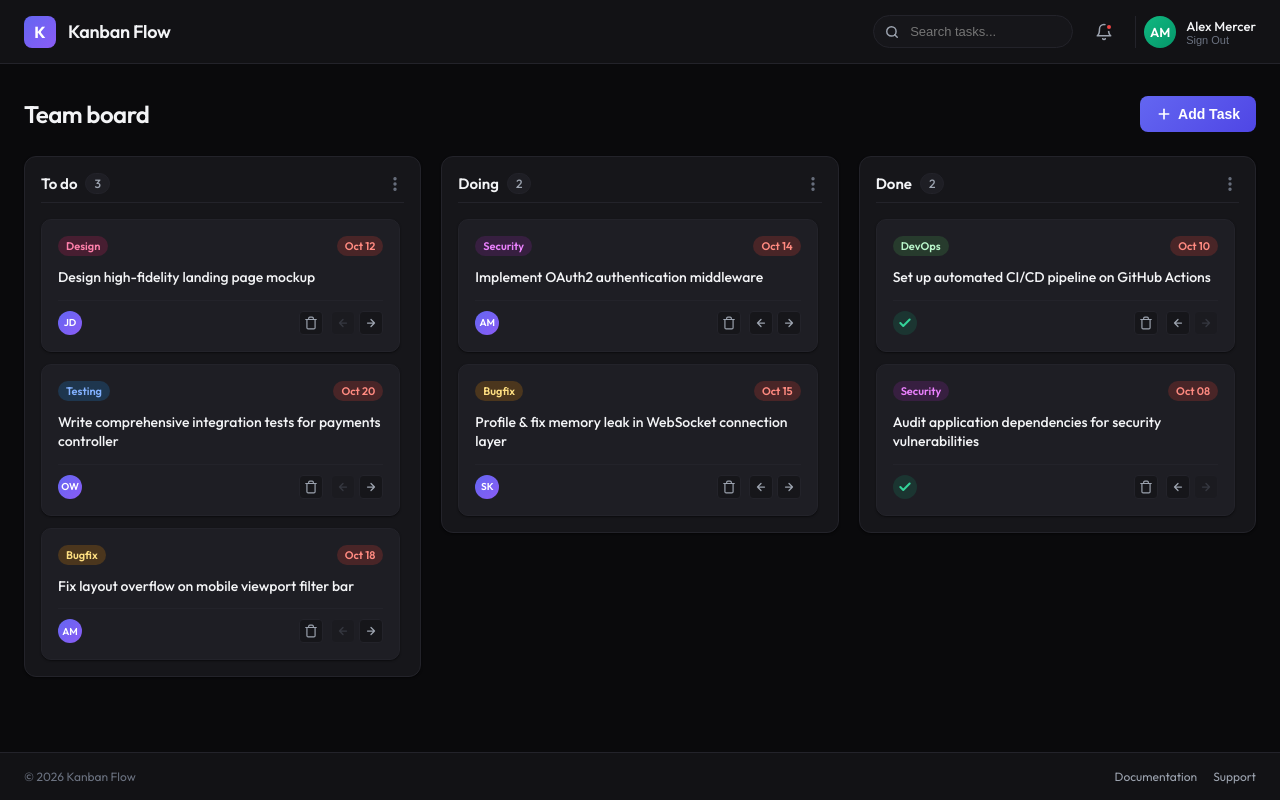
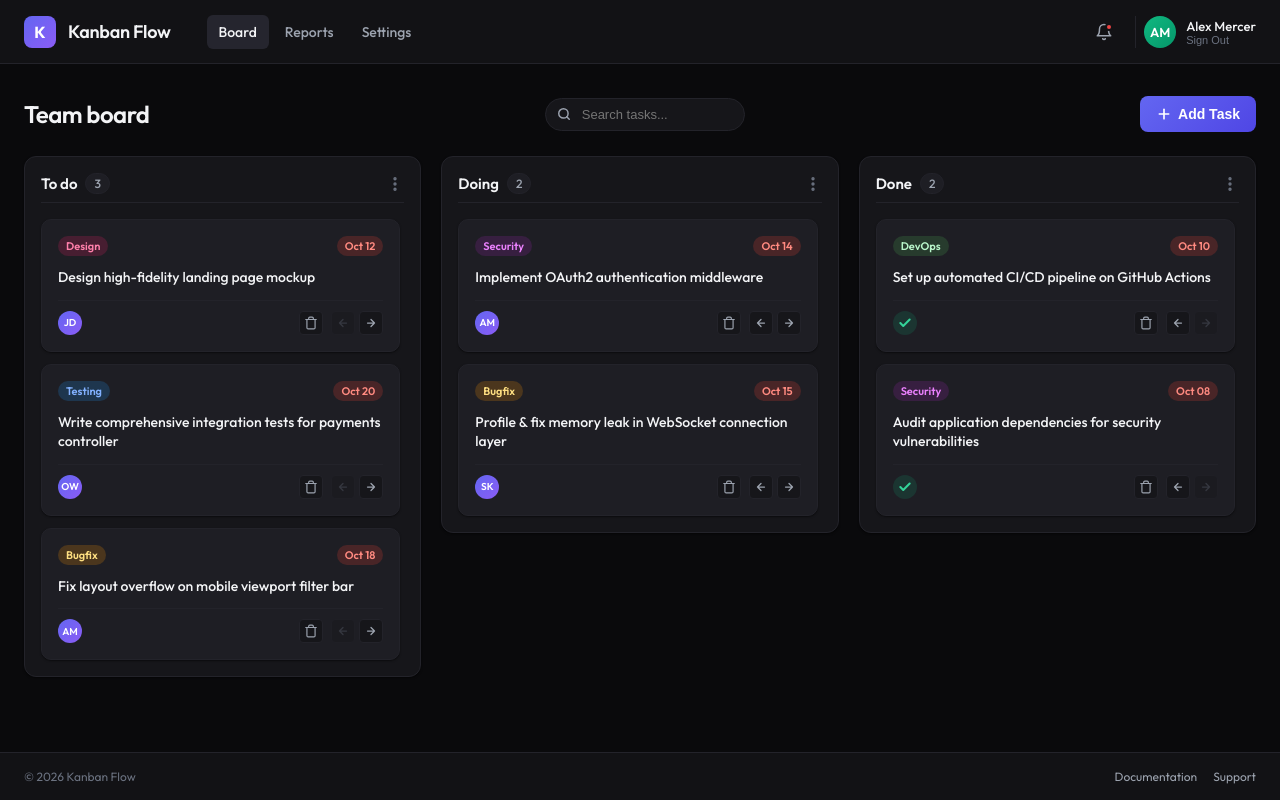
Before and after one commit to rmlkloch/Group_14_Fullstackdev, a React (Vite) app: page / in a window 1280 px wide. Both pictures are taken after typing "name@example.com", "Sample123" into the empty fields and a click on the button "Sign In". Built offline with nearby package versions, Linux system fonts and the light colour scheme.

Commit message:
Build Header, Footer, and site navigation components

```diff
--- a/src/App.css
+++ b/src/App.css
@@ -233,6 +233,37 @@ body {
   font-size: 18px;
   font-weight: 600;
   letter-spacing: -0.3px;
+}
+
+.navbar-nav {
+  display: flex;
+  align-items: center;
+  gap: 4px;
+  margin-left: 24px;
+}
+
+.nav-link {
+  background: none;
+  border: none;
+  cursor: pointer;
+  color: var(--text-secondary);
+  font-family: var(--font-family);
+  text-decoration: none;
+  font-size: 14px;
+  font-weight: 500;
+  padding: 8px 12px;
+  border-radius: 6px;
+  transition: all 0.2s ease;
+}
+
+.nav-link:hover {
+  color: var(--text-primary);
+  background-color: var(--bg-card);
+}
+
+.nav-link-active {
+  color: var(--text-primary);
+  background-color: var(--bg-card-hover);
 }
 
 .navbar-actions {
--- a/src/App.jsx
+++ b/src/App.jsx
@@ -7,6 +7,7 @@ export default function App() {
   const [isLoggedIn, setIsLoggedIn] = useState(() => {
     return localStorage.getItem('isLoggedIn') === 'true';
   });
+  const [activePage, setActivePage] = useState('board');
 
   const handleLoginSuccess = () => {
     localStorage.setItem('isLoggedIn', 'true');
@@ -21,7 +22,11 @@ export default function App() {
   return (
     <div className="app-container">
       {isLoggedIn ? (
-        <HomePage onLogout={handleLogout} />
+        <HomePage
+        onLogout={handleLogout}
+        activePage={activePage}
+        onNavigate={setActivePage}
+        />
       ) : (
         <LoginPage onLoginSuccess={handleLoginSuccess} />
       )}
--- /dev/null
+++ b/src/components/Footer.jsx
@@ -0,0 +1,13 @@
+import React from 'react';
+
+export default function Footer() {
+  return (
+    <footer className="footer">
+      <span>© 2026 Kanban Flow</span>
+      <div>
+        <a href="#" className="footer-link" style={{ marginRight: '16px' }}>Documentation</a>
+        <a href="#" className="footer-link">Support</a>
+      </div>
+    </footer>
+  );
+}
--- /dev/null
+++ b/src/components/Header.jsx
@@ -0,0 +1,48 @@
+import React from 'react';
+
+export default function Header({ activePage, onNavigate, onLogout }) {
+  const navLinks = [
+    { key: 'board', label: 'Board' },
+    { key: 'reports', label: 'Reports' },
+    { key: 'settings', label: 'Settings' },
+  ];
+
+  return (
+    <header className="navbar">
+      <div className="navbar-left">
+        <div className="navbar-logo">K</div>
+        <h1 className="navbar-title">Kanban Flow</h1>
+
+        <nav className="navbar-nav">
+          {navLinks.map((link) => (
+            <button
+              key={link.key}
+              className={`nav-link ${activePage === link.key ? 'nav-link-active' : ''}`}
+              onClick={() => onNavigate(link.key)}
+            >
+              {link.label}
+            </button>
+          ))}
+        </nav>
+      </div>
+
+      <div className="navbar-actions">
+        <button className="icon-btn" title="Notifications" aria-label="Notifications">
+          <svg width="18" height="18" viewBox="0 0 24 24" fill="none" stroke="currentColor" strokeWidth="2" strokeLinecap="round" strokeLinejoin="round">
+            <path d="M18 8A6 6 0 0 0 6 8c0 7-3 9-3 9h18s-3-2-3-9"></path>
+            <path d="M13.73 21a2 2 0 0 1-3.46 0"></path>
+          </svg>
+          <span className="badge-dot"></span>
+        </button>
+
+        <div className="user-profile" onClick={onLogout} title="Click to Sign Out">
+          <div className="profile-avatar">AM</div>
+          <div className="profile-info">
+            <span className="profile-name">Alex Mercer</span>
+            <button className="logout-btn">Sign Out</button>
+          </div>
+        </div>
+      </div>
+    </header>
+  );
+}
--- a/src/pages/HomePage.jsx
+++ b/src/pages/HomePage.jsx
@@ -3,11 +3,13 @@ import Column from '../components/Column';
 import TaskCard from '../components/TaskCard';
 import SkeletonCard from '../components/SkeletonCard';
 import CreateTaskModal from '../components/CreateTaskModal';
+import Header from '../components/Header';
+import Footer from '../components/Footer';
 import { INITIAL_TASKS } from '../data/mockTasks';
 
 const COLUMNS = ['To do', 'Doing', 'Done'];
 
-export default function HomePage({ onLogout }) {
+export default function HomePage({ onLogout, activePage, onNavigate }) {
   const [tasks, setTasks] = useState(INITIAL_TASKS);
   const [loading, setLoading] = useState(true);
   const [searchQuery, setSearchQuery] = useState('');
@@ -71,14 +73,13 @@ export default function HomePage({ onLogout }) {
 
   return (
     <div className="board-container">
-      {/* Top Navbar Header */}
-      <header className="navbar">
-        <div className="navbar-left">
-          <div className="navbar-logo">K</div>
-          <h1 className="navbar-title">Kanban Flow</h1>
-        </div>
+      <Header activePage={activePage} onNavigate={onNavigate} onLogout={onLogout} />
 
-        <div className="navbar-actions">
+      {/* Main Kanban Content Area */}
+      <main className="board-main">
+        <div className="board-header">
+          <h2 className="board-heading">Team board</h2>
+
           <div className="search-container">
             <svg
               className="search-icon"
@@ -103,28 +104,6 @@ export default function HomePage({ onLogout }) {
             />
           </div>
 
-          <button className="icon-btn" title="Notifications" aria-label="Notifications">
-            <svg width="18" height="18" viewBox="0 0 24 24" fill="none" stroke="currentColor" strokeWidth="2" strokeLinecap="round" strokeLinejoin="round">
-              <path d="M18 8A6 6 0 0 0 6 8c0 7-3 9-3 9h18s-3-2-3-9"></path>
-              <path d="M13.73 21a2 2 0 0 1-3.46 0"></path>
-            </svg>
-            <span className="badge-dot"></span>
-          </button>
-
-          <div className="user-profile" onClick={onLogout} title="Click to Sign Out">
-            <div className="profile-avatar">AM</div>
-            <div className="profile-info">
-              <span className="profile-name">Alex Mercer</span>
-              <button className="logout-btn">Sign Out</button>
-            </div>
-          </div>
-        </div>
-      </header>
-
-      {/* Main Kanban Content Area */}
-      <main className="board-main">
-        <div className="board-header">
-          <h2 className="board-heading">Team board</h2>
           <button
             className="submit-button"
             onClick={() => setIsCreateModalOpen(true)}
@@ -167,14 +146,7 @@ export default function HomePage({ onLogout }) {
         </div>
       </main>
 
-      {/* Footer bar */}
-      <footer className="footer">
-        <span>© 2026 Kanban Flow</span>
-        <div>
-          <a href="#" className="footer-link" style={{ marginRight: '16px' }}>Documentation</a>
-          <a href="#" className="footer-link">Support</a>
-        </div>
-      </footer>
+      <Footer />
     </div>
   );
 }
```
Also changed, not shown: index.html (+1 -1 lines), 1 other file (tests, documents, lock files or other folders).
